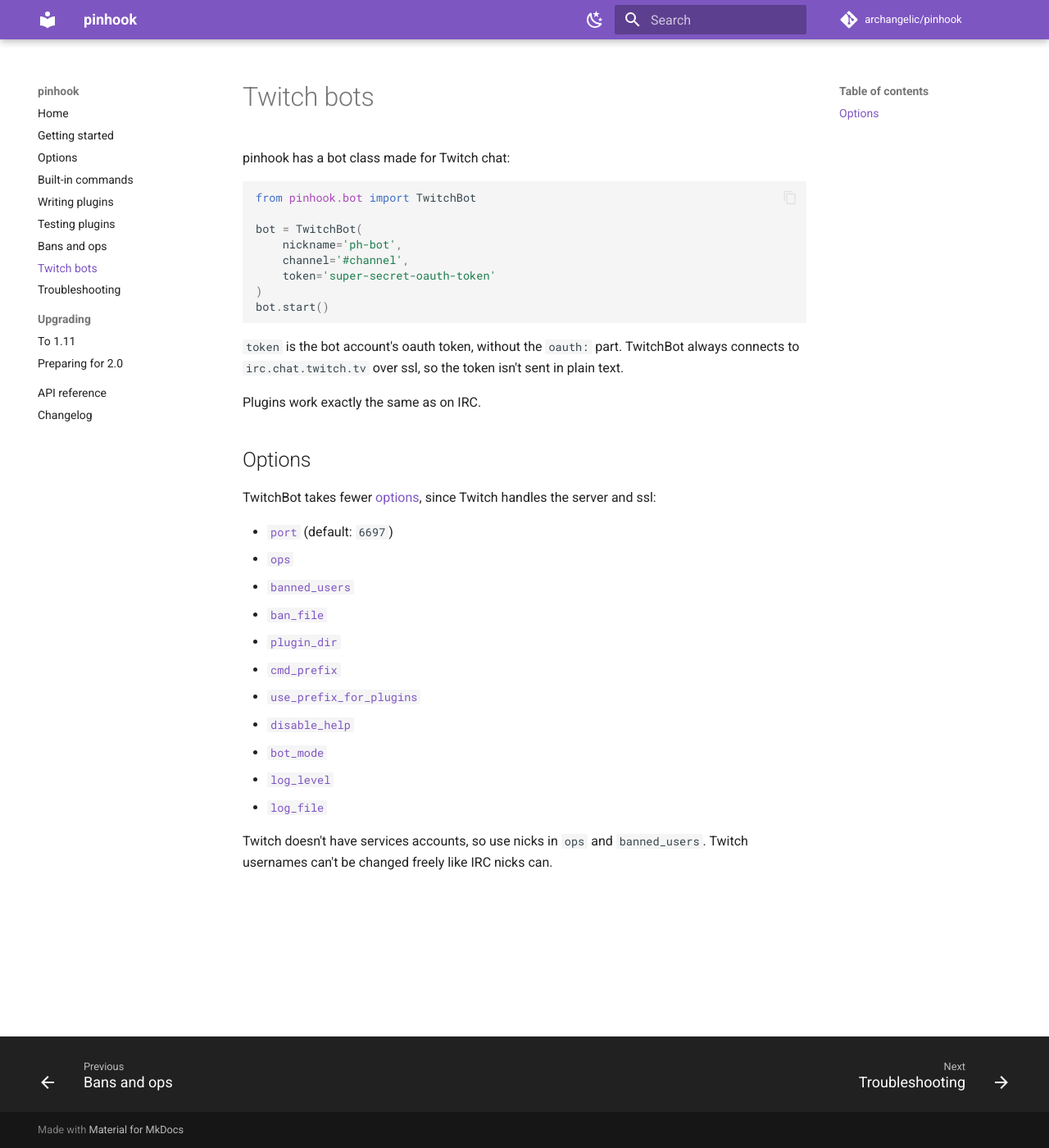
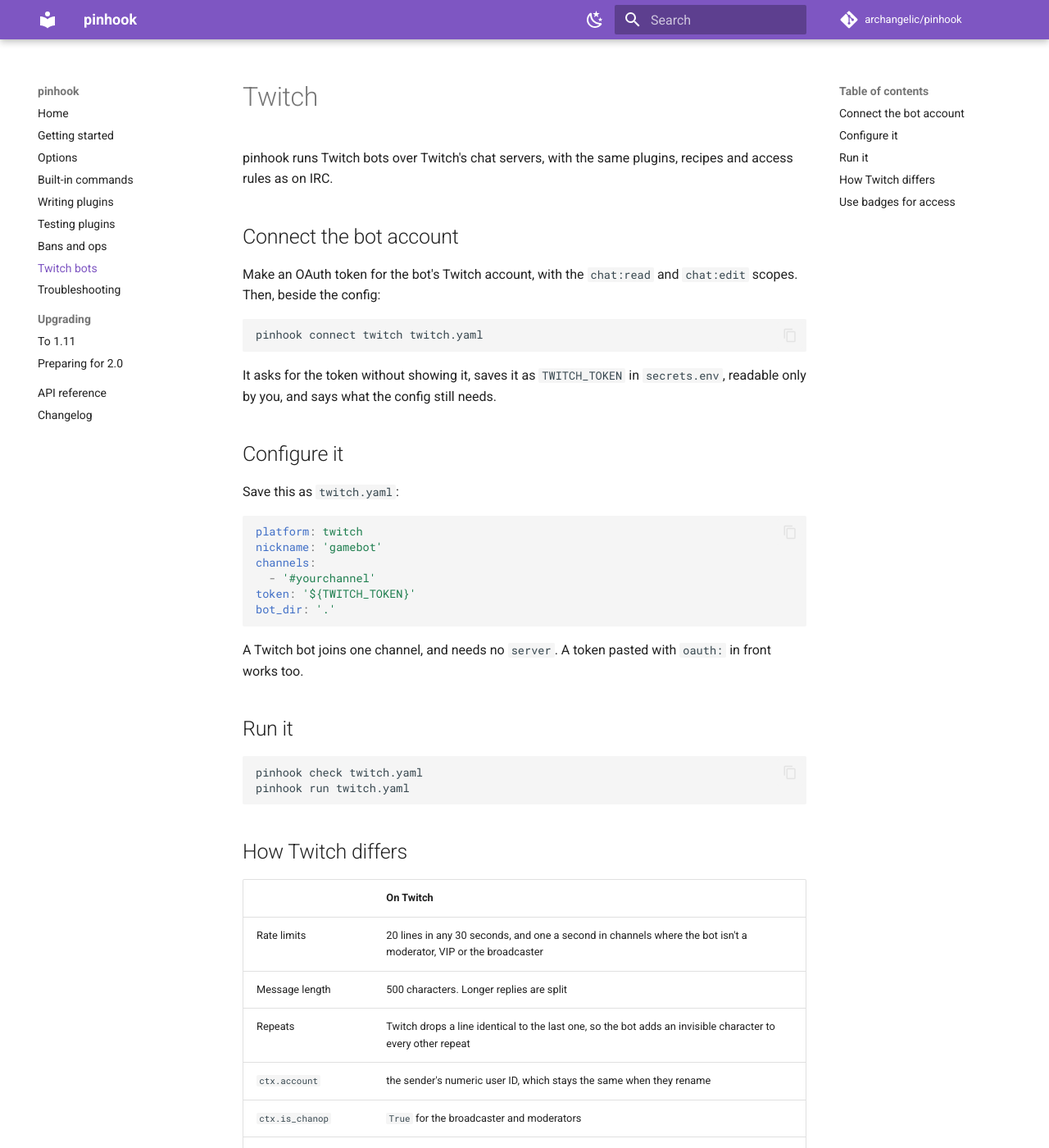
Before and after one commit to archangelic/pinhook, an MkDocs documentation site: the page built from docs/twitch.md, in a window 1280 px wide and 1400 px high. Shown: the whole window at 82% size. Built offline with MkDocs 1.6.1 and Material for MkDocs 9.7.7, drawn with Linux system fonts in a browser that asks for light colours; comment, search, counter and statistics services are not loaded; the version menu is left out; some of the changed text lies outside the part shown.

Commit message:
document access, twitch, ircv3 and deployment

````diff
--- a/docs/twitch.md
+++ b/docs/twitch.md
@@ -1,36 +1,64 @@
-# Twitch bots
+# Twitch
 
-pinhook has a bot class made for Twitch chat:
+pinhook runs Twitch bots over Twitch's chat servers, with the same plugins, recipes and access rules as on IRC.
 
-```python
-from pinhook.bot import TwitchBot
+## Connect the bot account
 
-bot = TwitchBot(
-    nickname='ph-bot',
-    channel='#channel',
-    token='super-secret-oauth-token'
-)
-bot.start()
+Make an OAuth token for the bot's Twitch account, with the `chat:read` and `chat:edit` scopes. Then, beside the config:
+
+```bash
+pinhook connect twitch twitch.yaml
 ```
 
-`token` is the bot account's oauth token, without the `oauth:` part. TwitchBot always connects to `irc.chat.twitch.tv` over ssl, so the token isn't sent in plain text.
+It asks for the token without showing it, saves it as `TWITCH_TOKEN` in `secrets.env`, readable only by you, and says what the config still needs.
 
-Plugins work exactly the same as on IRC.
+## Configure it
 
-## Options
+Save this as `twitch.yaml`:
 
-TwitchBot takes fewer [options](options.md), since Twitch handles the server and ssl:
+```yaml
+platform: twitch
+nickname: 'gamebot'
+channels:
+  - '#yourchannel'
+token: '${TWITCH_TOKEN}'
+bot_dir: '.'
+```
 
-* [`port`](options.md#port) (default: `6697`)
-* [`ops`](options.md#ops)
-* [`banned_users`](options.md#banned_users)
-* [`ban_file`](options.md#ban_file)
-* [`plugin_dir`](options.md#plugin_dir)
-* [`cmd_prefix`](options.md#cmd_prefix)
-* [`use_prefix_for_plugins`](options.md#use_prefix_for_plugins)
-* [`disable_help`](options.md#disable_help)
-* [`bot_mode`](options.md#bot_mode)
-* [`log_level`](options.md#log_level)
-* [`log_file`](options.md#log_file)
+A Twitch bot joins one channel, and needs no `server`. A token pasted with `oauth:` in front works too.
 
-Twitch doesn't have services accounts, so use nicks in `ops` and `banned_users`. Twitch usernames can't be changed freely like IRC nicks can.
+## Run it
+
+```bash
+pinhook check twitch.yaml
+pinhook run twitch.yaml
+```
+
+## How Twitch differs
+
+| | On Twitch |
+| --- | --- |
+| Rate limits | 20 lines in any 30 seconds, and one a second in channels where the bot isn't a moderator, VIP or the broadcaster |
+| Message length | 500 characters. Longer replies are split |
+| Repeats | Twitch drops a line identical to the last one, so the bot adds an invisible character to every other repeat |
+| `ctx.account` | the sender's numeric user ID, which stays the same when they rename |
+| `ctx.is_chanop` | `True` for the broadcaster and moderators |
+| `ctx.action` | sent as `/me` |
+| `ctx.notice` | a notice to the channel is sent as a message. One to a person isn't sent, and the bot logs a warning once per plugin |
+| Private replies and `!help` | answered in the channel, addressed to the person |
+| Join and part events | late, and not for everyone in a big channel |
+
+`ctx.supports('notice')` and `ctx.supports('private')` are `False` on Twitch, so a plugin picks its own fallback.
+
+## Use badges for access
+
+Badges are [access groups](access-levels.md#use-groups): `broadcaster`, `moderator`, `vip` and `subscriber`, from each person's latest message. `chanops` is the broadcaster and moderators, and `voiced` adds VIPs.
+
+```yaml
+access:
+  plugins:
+    clips:
+      allow: [subscriber, vip]
+```
+
+Entries on Twitch are nicks and `$a:` user IDs. Hostmasks stop the bot with an error.
````
Also changed, not shown: docs/access-levels.md (added, +91 -0 lines), docs/bans-and-ops.md (+31 -42 lines), docs/deployment.md (added, +125 -0 lines), docs/grants-and-denies.md (added, +45 -0 lines), docs/ircv3-support.md (added, +60 -0 lines).
